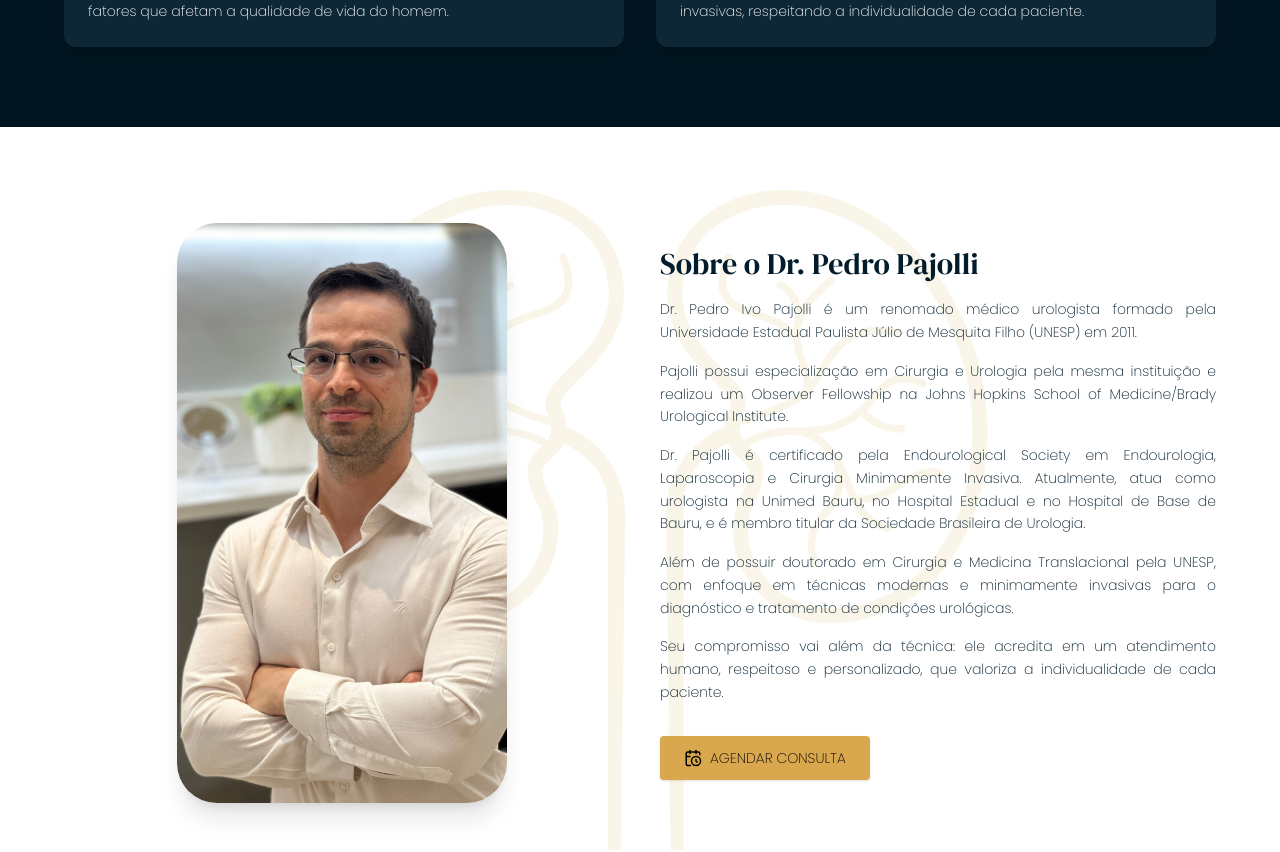
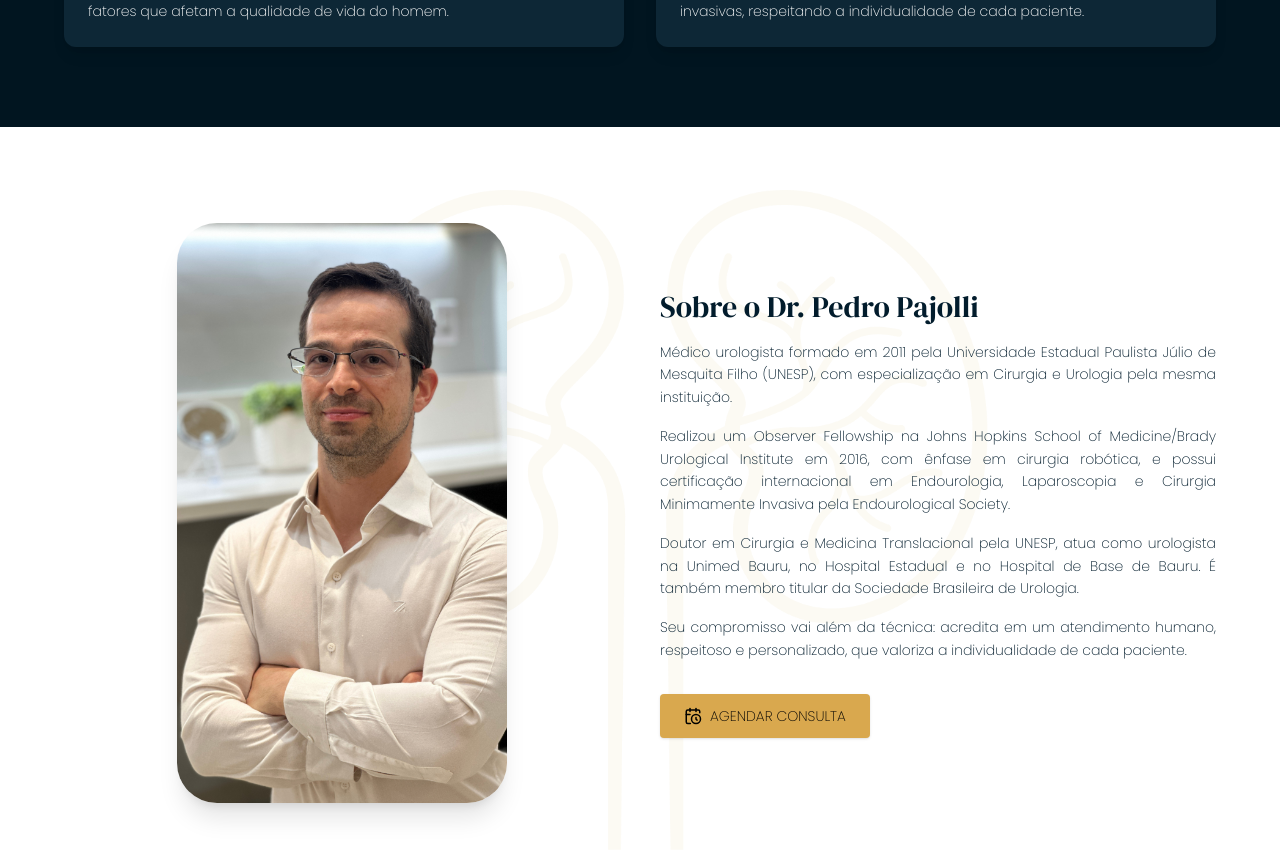
Before and after one commit to PauloSantangelo/dr-pedro-pajolli, a Next.js app: page / in a window 1280 px wide. Shown: the part 1500-2352 px from the top of the page. Built offline with nearby package versions, Linux system fonts and the light colour scheme.

Commit message:
Atualiza seção Sobre com novo texto do Dr. Pedro Pajolli

```diff
--- a/src/components/sections/SobreSection.tsx
+++ b/src/components/sections/SobreSection.tsx
@@ -19,8 +19,7 @@ export default function SobreSection() {
 
   return (
     <section id="sobre" className="relative bg-white text-[#021C2C] py-24 px-6 md:px-0 overflow-hidden">
-      {/* Imagem de fundo com opacidade */}
-      <div className="absolute inset-0 z-0 opacity-10">
+      <div className="absolute inset-0 z-0 opacity-5">
         <Image
           src="/imagens/rins.png"
           alt="Fundo Rins"
@@ -30,7 +29,6 @@ export default function SobreSection() {
       </div>
 
       <div className="relative z-10 max-w-6xl mx-auto grid lg:grid-cols-2 gap-10 items-center">
-        {/* Imagem estilo stories */}
         <motion.div
           initial={{ opacity: 0, x: -40 }}
           whileInView={{ opacity: 1, x: 0 }}
@@ -48,7 +46,6 @@ export default function SobreSection() {
           </div>
         </motion.div>
 
-        {/* Texto e botão */}
         <motion.div
           initial={{ opacity: 0, x: 40 }}
           whileInView={{ opacity: 1, x: 0 }}
@@ -60,23 +57,19 @@ export default function SobreSection() {
           </h2>
 
           <p className="text-sm font-[var(--font-body)] font-extralight leading-relaxed text-justify">
-            Dr. Pedro Ivo Pajolli é um renomado médico urologista formado pela Universidade Estadual Paulista Júlio de Mesquita Filho (UNESP) em 2011.
+            Médico urologista formado em 2011 pela Universidade Estadual Paulista Júlio de Mesquita Filho (UNESP), com especialização em Cirurgia e Urologia pela mesma instituição.
           </p>
 
           <p className="text-sm font-[var(--font-body)] font-extralight leading-relaxed text-justify">
-            Pajolli possui especialização em Cirurgia e Urologia pela mesma instituição e realizou um Observer Fellowship na Johns Hopkins School of Medicine/Brady Urological Institute.
+            Realizou um Observer Fellowship na Johns Hopkins School of Medicine/Brady Urological Institute em 2016, com ênfase em cirurgia robótica, e possui certificação internacional em Endourologia, Laparoscopia e Cirurgia Minimamente Invasiva pela Endourological Society.
           </p>
 
           <p className="text-sm font-[var(--font-body)] font-extralight leading-relaxed text-justify">
-            Dr. Pajolli é certificado pela Endourological Society em Endourologia, Laparoscopia e Cirurgia Minimamente Invasiva. Atualmente, atua como urologista na Unimed Bauru, no Hospital Estadual e no Hospital de Base de Bauru, e é membro titular da Sociedade Brasileira de Urologia.
+            Doutor em Cirurgia e Medicina Translacional pela UNESP, atua como urologista na Unimed Bauru, no Hospital Estadual e no Hospital de Base de Bauru. É também membro titular da Sociedade Brasileira de Urologia.
           </p>
 
           <p className="text-sm font-[var(--font-body)] font-extralight leading-relaxed text-justify">
-            Além de possuir doutorado em Cirurgia e Medicina Translacional pela UNESP, com enfoque em técnicas modernas e minimamente invasivas para o diagnóstico e tratamento de condições urológicas.
-          </p>
-
-          <p className="text-sm font-[var(--font-body)] font-extralight leading-relaxed text-justify">
-            Seu compromisso vai além da técnica: ele acredita em um atendimento humano, respeitoso e personalizado, que valoriza a individualidade de cada paciente.
+            Seu compromisso vai além da técnica: acredita em um atendimento humano, respeitoso e personalizado, que valoriza a individualidade de cada paciente.
           </p>
 
           <a
```
